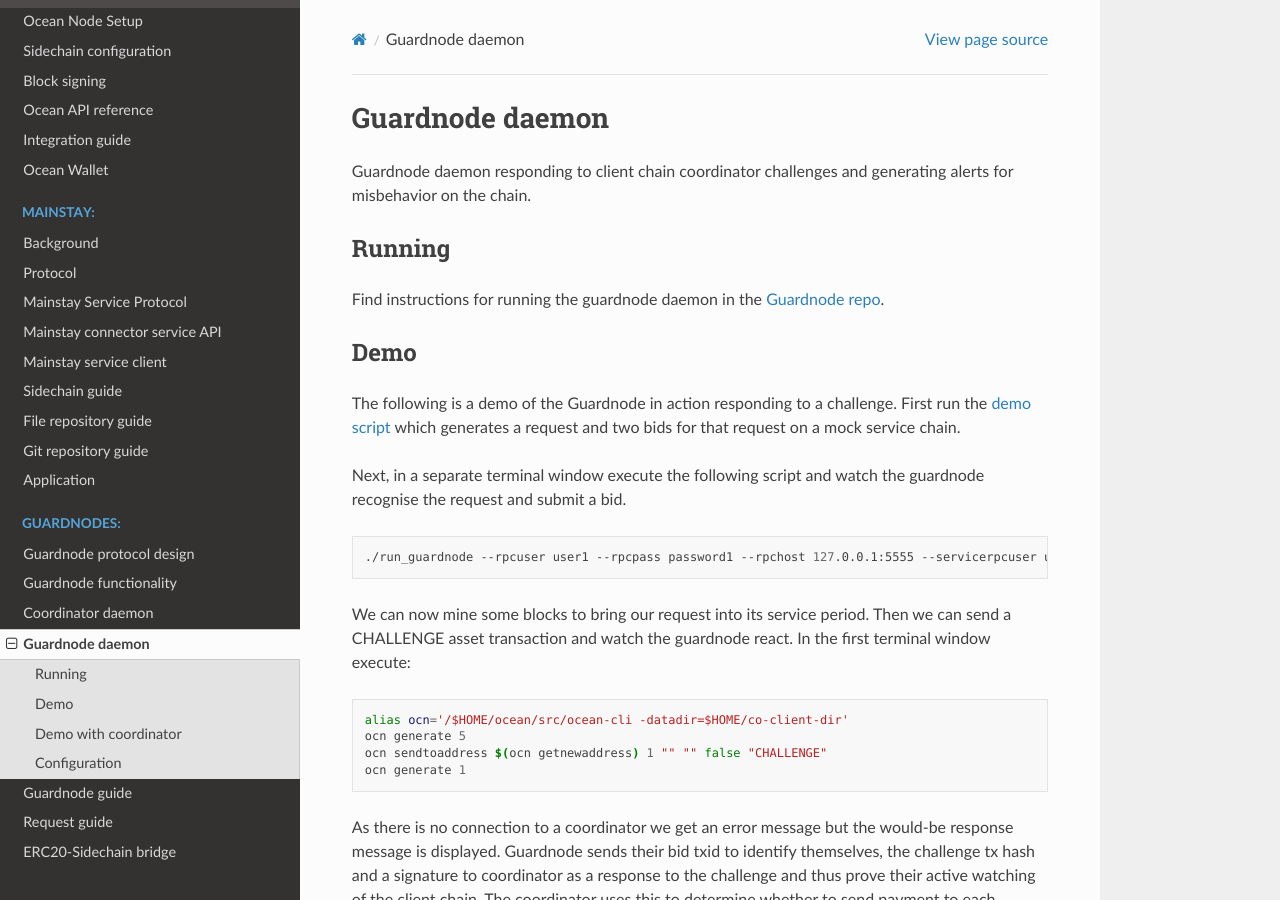
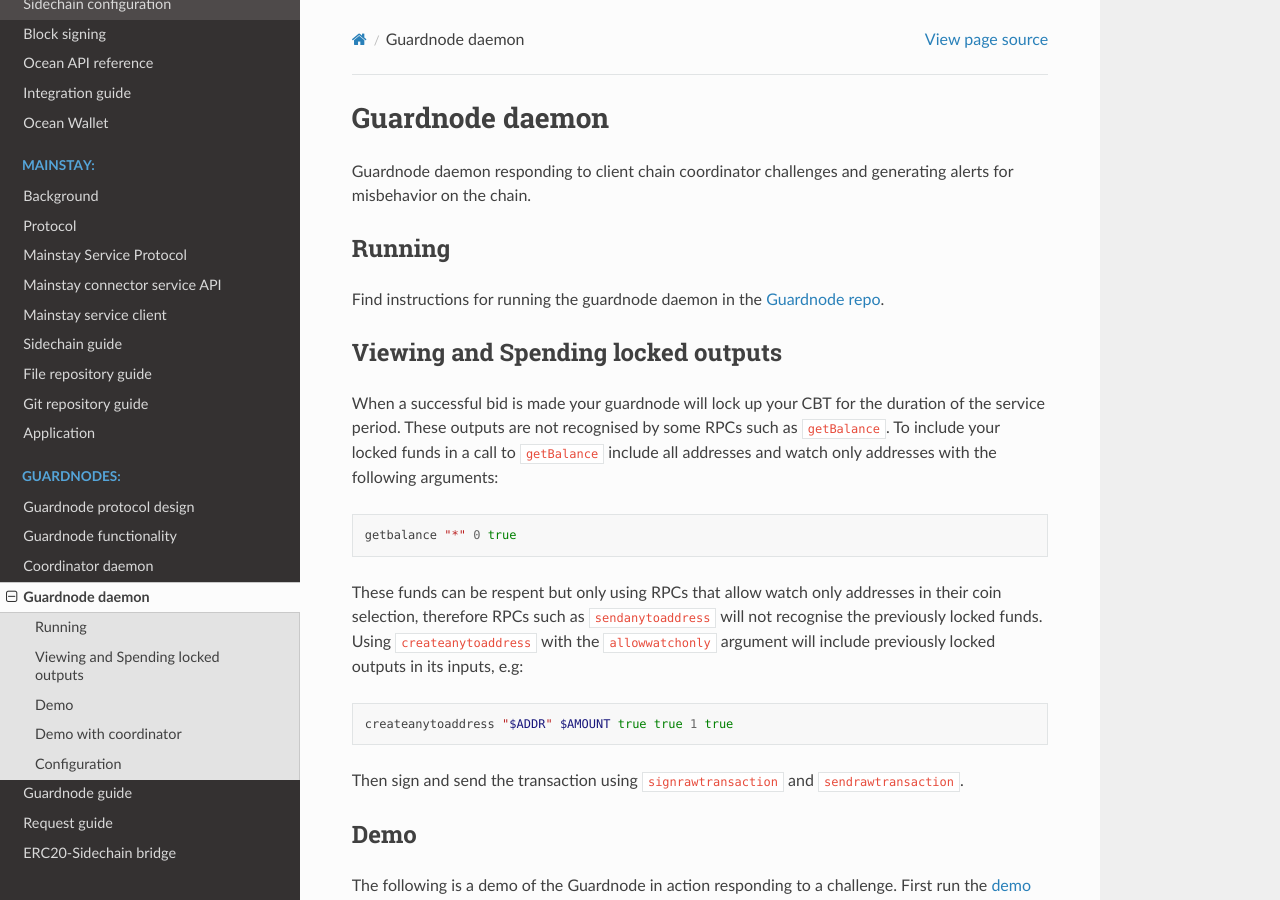
Before and after one commit to commerceblock/docs, a Sphinx documentation site: the page built from source/guardnode/index.rst, in a window 1280 px wide and 900 px high. Built offline with Sphinx 7.4.7 and the Read the Docs theme 2.0.0, drawn with Linux system fonts in a browser that asks for light colours.

Commit message:
Viewing and Spending locked outputs

```diff
--- a/source/guardnode/index.rst
+++ b/source/guardnode/index.rst
@@ -8,6 +8,23 @@ Running
 
 Find instructions for running the guardnode daemon in the `Guardnode repo <https://github.com/commerceblock/guardnode/>`_.
 
+Viewing and Spending locked outputs
+-----------------------
+
+When a successful bid is made your guardnode will lock up your CBT for the duration of the service period. These outputs are not recognised by some RPCs such as ``getBalance``. To include your locked funds in a call to ``getBalance`` include all addresses and watch only addresses with the following arguments:
+
+.. code-block:: bash
+
+  getbalance "*" 0 true
+
+
+These funds can be respent but only using RPCs that allow watch only addresses in their coin selection, therefore RPCs such as ``sendanytoaddress`` will not recognise the previously locked funds. Using ``createanytoaddress`` with the ``allowwatchonly`` argument will include previously locked outputs in its inputs, e.g:
+
+.. code-block:: bash
+
+  createanytoaddress "$ADDR" $AMOUNT true true 1 true
+
+Then sign and send the transaction using ``signrawtransaction`` and ``sendrawtransaction``.
 
 Demo
 ----
```
